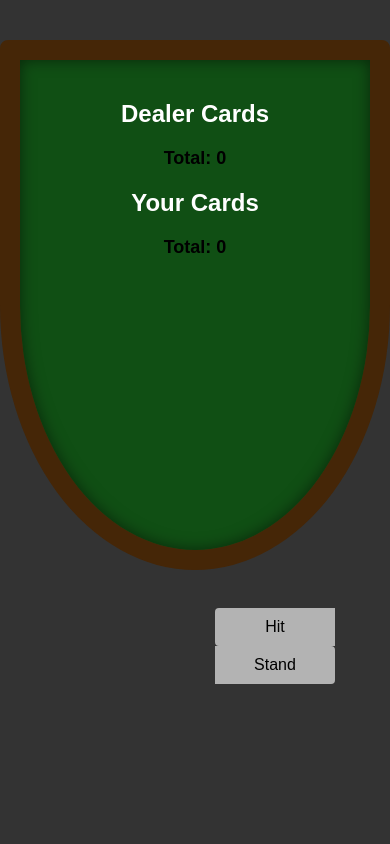
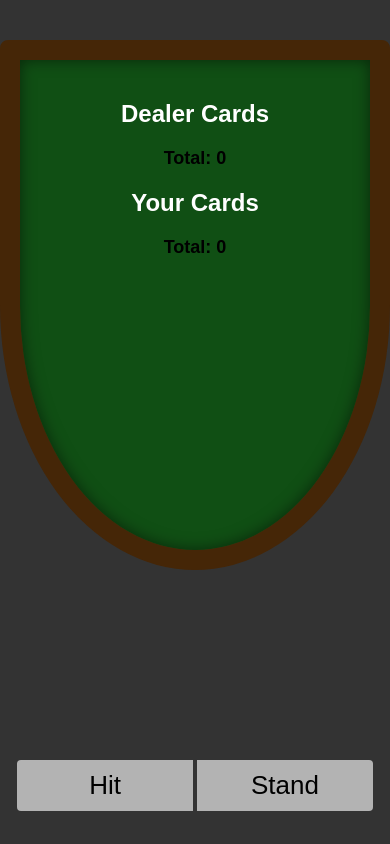
Before and after one commit to Nyanduck72/blackjack, a plain HTML site: page index.html in a window 390 px wide. Drawn offline with Linux system fonts and the light colour scheme.

Commit message:
hotfix for mobile display

```diff
--- a/index.html
+++ b/index.html
@@ -16,7 +16,7 @@
     <p id="userTotal">Total: 0</p>
     <div id="userCards">
     </div>
-    <div style="position: absolute; top: 72%; left: 41%">
+    <div class="buttons">
         <button id="hit">Hit</button>
         <button id="stand">Stand</button>
     </div>
--- a/style.css
+++ b/style.css
@@ -49,6 +49,12 @@ h2 {
     box-shadow: 4px 4px 2px #000;
 }
 
+.buttons {
+   position: absolute;
+   top: 72%;
+   left: 41%;
+}
+
 button {
     font-size: 16px;
     padding: 10px 20px;
@@ -88,3 +94,17 @@ button {
     font-size: 18px;
     font-weight: bold;
 }
+
+@media (max-width: 500px) {
+    .buttons {
+        width: 100%;
+        position: absolute;
+        top: 90%;
+        left: 0;
+    }
+    button {
+        display: inline;
+        width: 45%;
+        font-size: 26px;
+    }
+}
```
